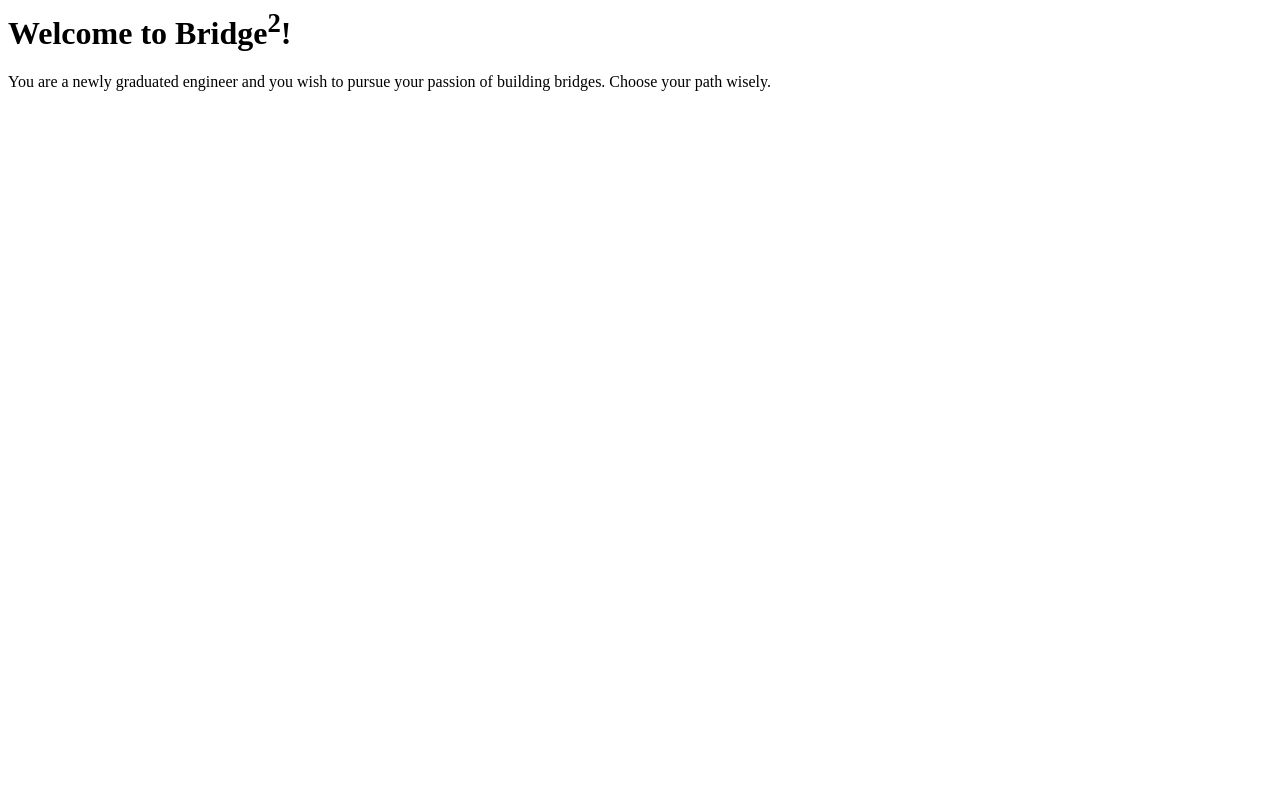
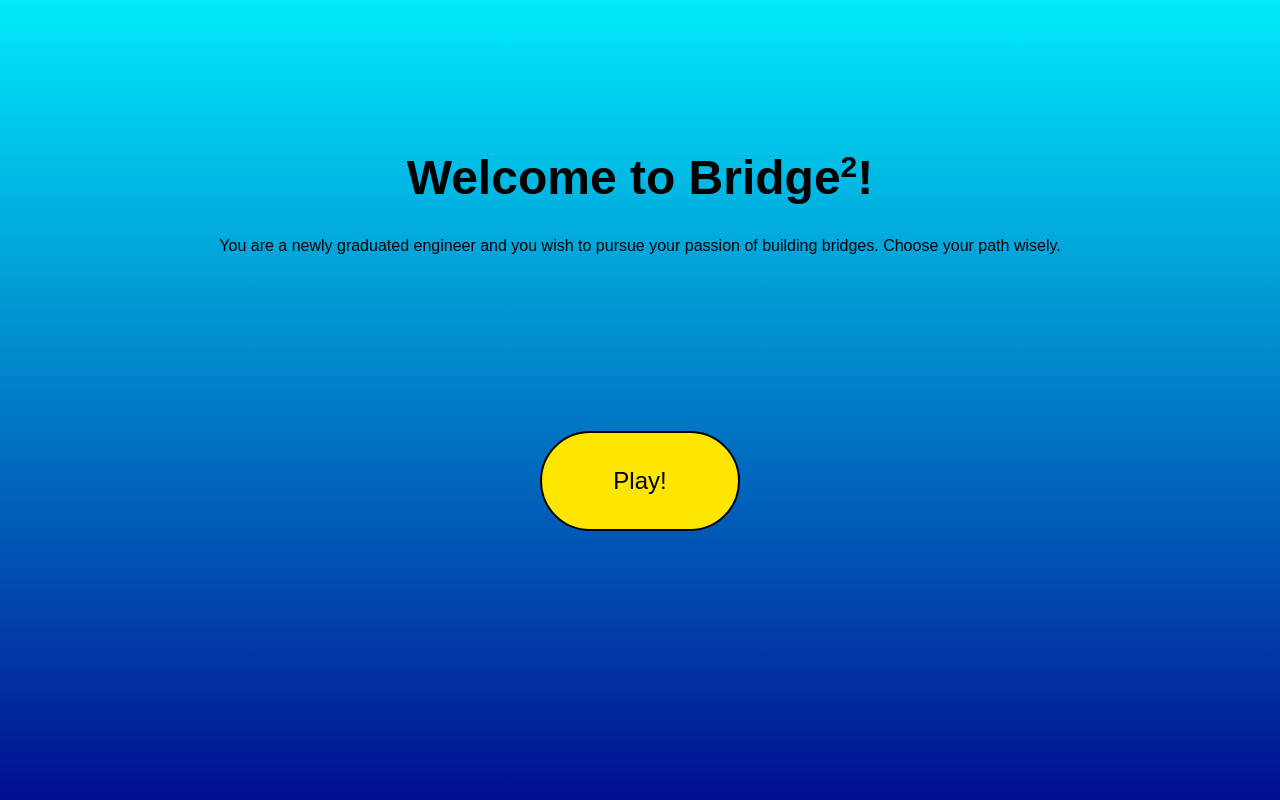
Before and after one commit to ifthi1/DawsHacks, a Flask app: page / in a window 1280 px wide. Run offline with Flask 3, Linux system fonts and the light colour scheme.

Commit message:
Added homepage

```diff
--- a/static/css/base.css
+++ b/static/css/base.css
@@ -0,0 +1,55 @@
+#body {
+    display: flex;
+    flex-direction: column;
+    align-items: center;
+    justify-content: Top;
+    height: 200px;
+    text-align: center;
+    font-family: 'Arial', sans-serif;
+    min-height: 100vh;
+     background: linear-gradient(to bottom, #00ebfc 0%, #010f92 100%);
+    color: #000000;
+    margin: 0;
+    padding: 0;
+    background-attachment: fixed;
+}
+
+h1 {
+    font-size: 48px;
+    margin-top: 150px;
+
+}
+#playbutton {
+    display: flex;
+    justify-content: center; /* Centers horizontally */
+    align-items: center;     /* Centers vertically */
+    height: 100px;           /* Required for vertical centering */
+    width: 200px;
+    padding: 15px 30px;
+    font-size: 24px;
+    color: #000000;
+    background-color: #ffe600;
+    border: 2px solid #000000;
+    border-radius: 50px;
+    text-decoration: rgb(255, 255, 255);
+    margin-top: 20px;
+}
+#playbutton:hover {
+    background-color: #d4ab03;
+    cursor: pointer;
+}
+.space {
+    margin-top: 120px;
+    margin-bottom: 20px;
+    margin-left: 10px;
+    margin-right: 10px;
+}
+a {
+  text-decoration: none;
+}
+#sup {
+    font-size: 30px;
+    color: #000000;
+    margin-top: 10px;
+    font-family: 'Bold Pixel', pixels, sans-serif;
+}
--- a/templates/home.html
+++ b/templates/home.html
@@ -7,9 +7,15 @@
 
     <body id="body">
         <div class="container">
-            <h1>Welcome to Bridge<sup>2</sup>!</h1>
+            <h1>Welcome to Bridge<sup id="sup">2</sup>!</h1>
             <p>You are a newly graduated engineer and you wish to pursue your passion of building bridges. Choose your path wisely. </p>
         </div>
+        <div class="space">
+
+        </div>
+        <a href="/bridge">
+            <button id="playbutton">Play!</button>
+        </a>
 
     </body>
 </html>
```
